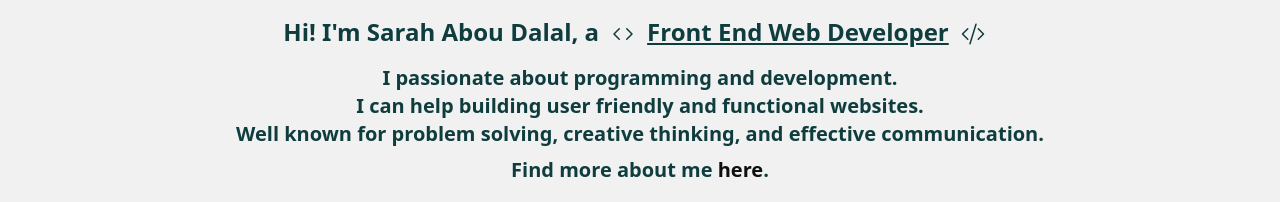
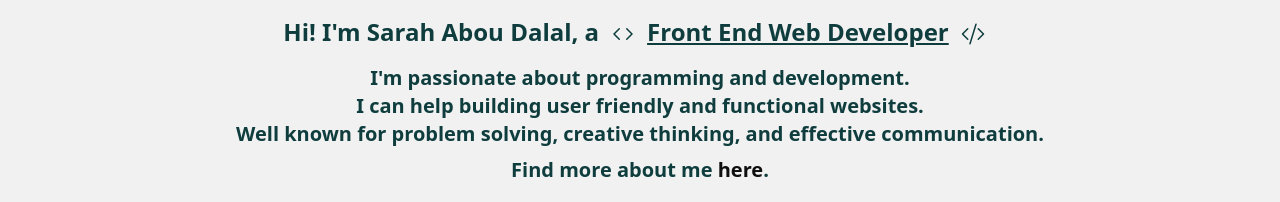
Before and after one commit to sarahaboudalal/Portfolio, a React (Create React App) app: page / in a window 1280 px wide. Shown: the part 173-375 px from the top of the page. Built offline with nearby package versions, Linux system fonts and the light colour scheme.

Commit message:
Fix: typo

```diff
--- a/src/components/Footer/Footer.jsx
+++ b/src/components/Footer/Footer.jsx
@@ -5,7 +5,7 @@ export default function Footer() {
       <div className="bg-whitish border-t-2 border-t-beige py-10 px-2 flex items-center justify-center duration-400">
         <a
           href="mailto:sarahaboudalal@gmail.com"
-          className="mx-4 text-lg font-medium hover:text-night text-greenish border-2 border-greenish px-2 border-dashed hover:border-solid rounded-sm"
+          className="mx-4 text-lg font-medium hover:text-night hover:bg-beige text-greenish border-2 border-greenish px-2 border-dashed hover:border-solid rounded-sm"
         >
           Let's Get in Touch <MdEmail className="h-6 pb-1 w-6 inline" />
         </a>
--- a/src/components/Hero/Hero.jsx
+++ b/src/components/Hero/Hero.jsx
@@ -17,7 +17,7 @@ export default function Hero() {
           <BsCodeSlash className="md:inline hidden text-greenish w-12" />
         </h3>
         <h3 className="text-greenish font-bold text-xl py-1 text-center">
-          I passionate about programming and development.
+          I'm passionate about programming and development.
           <br /> I can help building user friendly and functional websites.{' '}
           <br />
           Well known for problem solving, creative thinking, and effective
```
